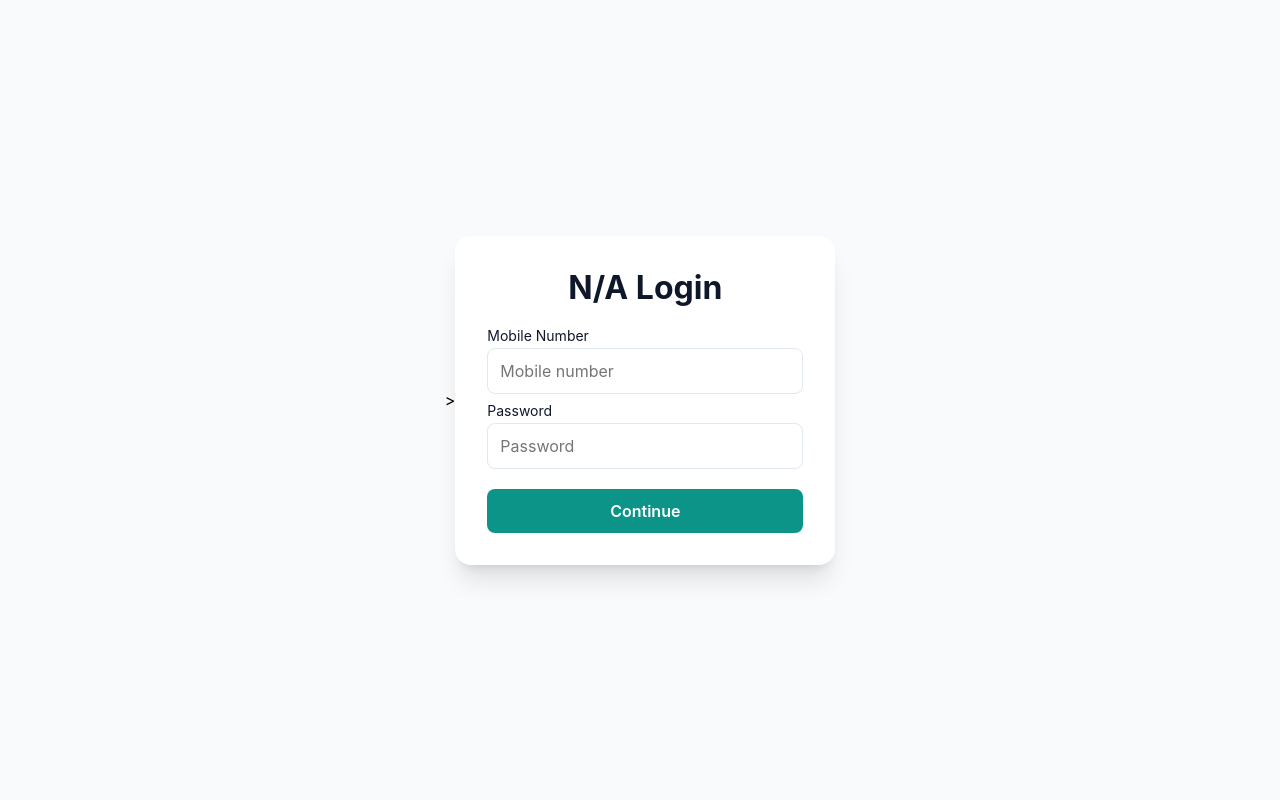
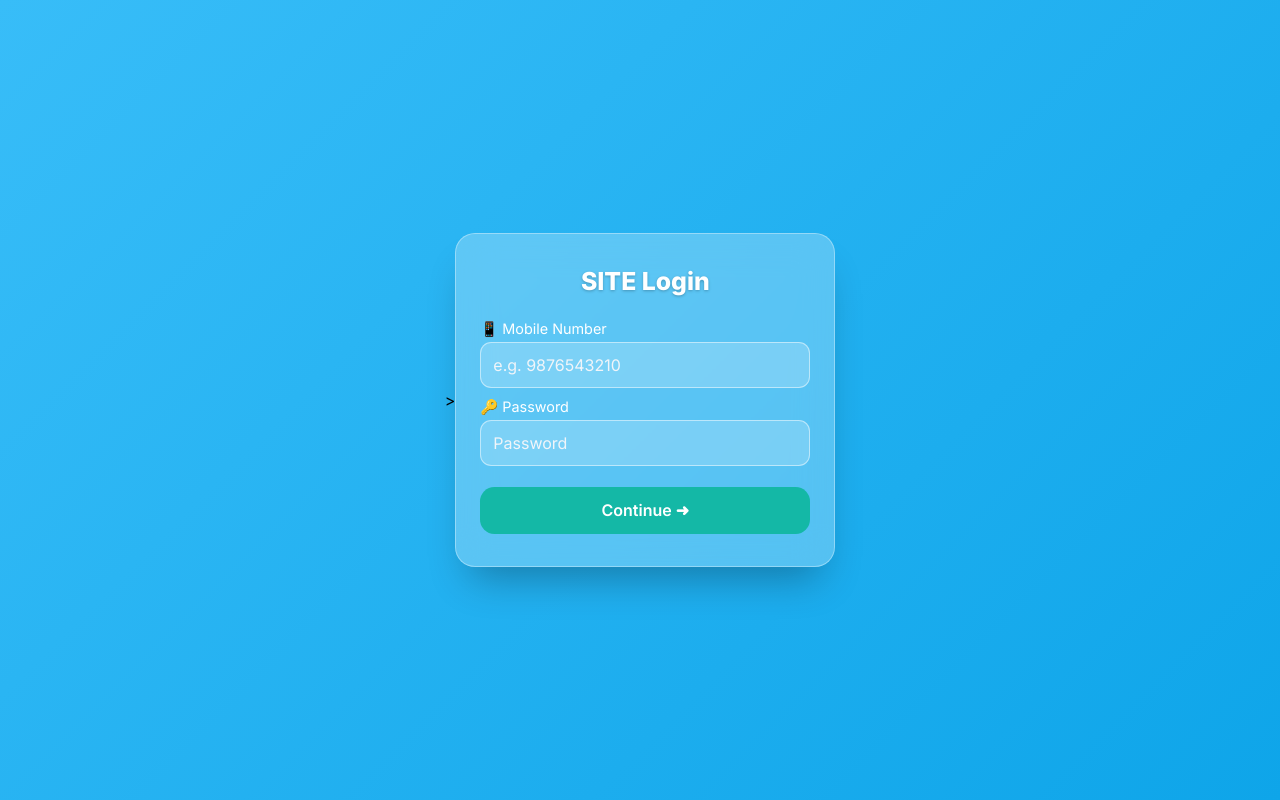
Before and after one commit to MrRose-x/ReferScript, a plain HTML site: page login.html in a window 1280 px wide. Drawn offline with Linux system fonts and the light colour scheme.

Commit message:
Update login.html

```diff
--- a/login.html
+++ b/login.html
@@ -2,41 +2,39 @@
 <head>
   <meta charset="UTF-8" />
   <meta name="viewport" content="width=device-width, initial-scale=1.0" />
-  <title>Login - Refer Script</title>
+  <title>Refer Script • Login</title>
+  <link rel="preconnect" href="https://fonts.googleapis.com">
+  <link rel="preconnect" href="https://fonts.gstatic.com" crossorigin>
+  <link href="https://fonts.googleapis.com/css2?family=Inter:wght@400;600;800&display=swap" rel="stylesheet">
   <style>
-    :root { --primary:#0d9488; --bg:#f8fafc; --card:#fff; --text:#0f172a; }
-    *{box-sizing:border-box;font-family:'Inter',sans-serif;}
-    body{margin:0;display:flex;align-items:center;justify-content:center;min-height:100vh;background:var(--bg);}
-    .card{width:100%;max-width:380px;padding:2rem;border-radius:1rem;background:var(--card);box-shadow:0 20px 25px -5px rgba(0,0,0,.1),0 8px 10px -6px rgba(0,0,0,.1);}
-    h1{margin:0 0 1.25rem;text-align:center;color:var(--text);}
-    label{display:block;margin:.5rem 0 .25rem;font-size:.875rem;color:var(--text);}
-    input{width:100%;padding:.75rem;border:1px solid #e2e8f0;border-radius:.5rem;font-size:1rem;}
-    button{width:100%;padding:.75rem;margin-top:1.25rem;border:none;border-radius:.5rem;font-size:1rem;font-weight:600;color:#fff;background:var(--primary);cursor:pointer;transition:background .2s;}
-    button:hover{background:#0f766e;}
+    /* Re‑use root + body styles */
+    :root{--primary:#14b8a6;--primary-dark:#0f766e;--glass-bg:rgba(255,255,255,0.25);--card-radius:1.25rem;}*{box-sizing:border-box;margin:0;padding:0;font-family:'Inter',sans-serif;}body{min-height:100vh;display:flex;justify-content:center;align-items:center;background:linear-gradient(135deg,#38bdf8 0%,#0ea5e9 100%);}
+    .card{width:92%;max-width:380px;padding:2rem 1.5rem;border-radius:var(--card-radius);backdrop-filter:blur(18px);background:var(--glass-bg);border:1px solid rgba(255,255,255,0.35);box-shadow:0 25px 40px -15px rgba(0,0,0,0.3);}
+    h1{font-size:1.55rem;font-weight:800;color:#fff;text-align:center;margin-bottom:1.5rem;text-shadow:0 1px 3px rgba(0,0,0,.25);}
+    label{display:block;color:#fff;font-size:.9rem;margin:.6rem 0 .25rem;}
+    input{width:100%;padding:.75rem;border-radius:.7rem;border:1px solid rgba(255,255,255,.5);background:rgba(255,255,255,.2);color:#fff;font-size:1rem;}input::placeholder{color:#f1f5f9;}
+    .btn{width:100%;padding:.85rem 1rem;margin-top:1.3rem;border:none;border-radius:.9rem;font-weight:600;font-size:1rem;color:#fff;background:var(--primary);cursor:pointer;transition:transform .2s,box-shadow .2s;}
+    .btn:hover{transform:translateY(-3px);box-shadow:0 12px 20px -6px rgba(0,0,0,.35);}
   </style>
 </head>
 <body>
   <div class="card">
-    <h1 id="site-heading">Login</h1>
-    <label>Mobile Number</label>
-    <input id="number" type="tel" placeholder="Mobile number" minlength="10" maxlength="15" required />
-    <label>Password</label>
-    <input id="password" type="password" placeholder="Password" required />
-    <button id="btn">Continue</button>
+    <h1 id="heading">Login</h1>
+    <label>📱 Mobile Number</label>
+    <input id="number" type="tel" placeholder="e.g. 9876543210" maxlength="15" />
+    <label>🔑 Password</label>
+    <input id="password" type="password" placeholder="Password" />
+    <button class="btn" id="continue">Continue ➜</button>
   </div>  <script>
-    // grab siteName chosen earlier
-    const siteName = sessionStorage.getItem('site') || 'N/A';
-    document.getElementById('site-heading').textContent = `${siteName.toUpperCase()} Login`;
-
-    document.getElementById('btn').addEventListener('click', ()=>{
-      const num  = document.getElementById('number').value.trim();
-      const pass = document.getElementById('password').value;
-      if(!num || !pass){ alert('Both fields required'); return; }
-
-      // stash for next page
-      sessionStorage.setItem('number', num);
-      sessionStorage.setItem('password', pass);
-      window.location.href = 'refer.html';
-    });
+    const site=sessionStorage.getItem('site')||'Site';
+    document.getElementById('heading').textContent=`${site.toUpperCase()} Login`;
+    document.getElementById('continue').onclick=()=>{
+      const num=document.getElementById('number').value.trim();
+      const pass=document.getElementById('password').value;
+      if(!num||!pass){alert('Enter both fields');return;}
+      sessionStorage.setItem('number',num);
+      sessionStorage.setItem('password',pass);
+      location.href='refer.html';
+    };
   </script></body>
 </html><!--
```
